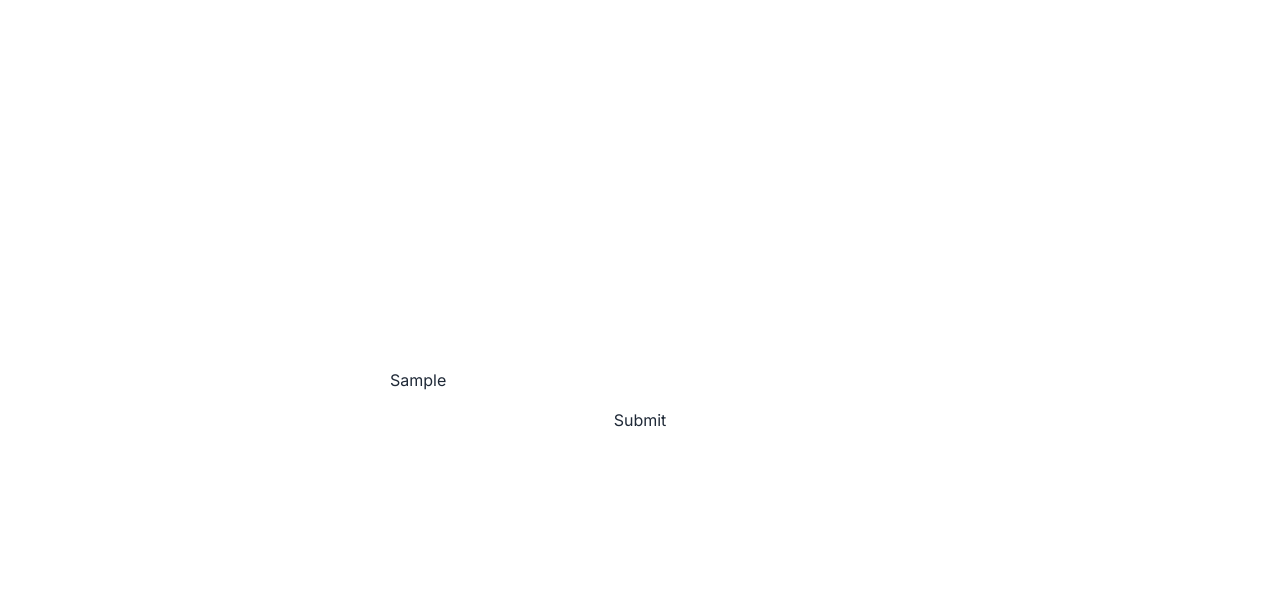
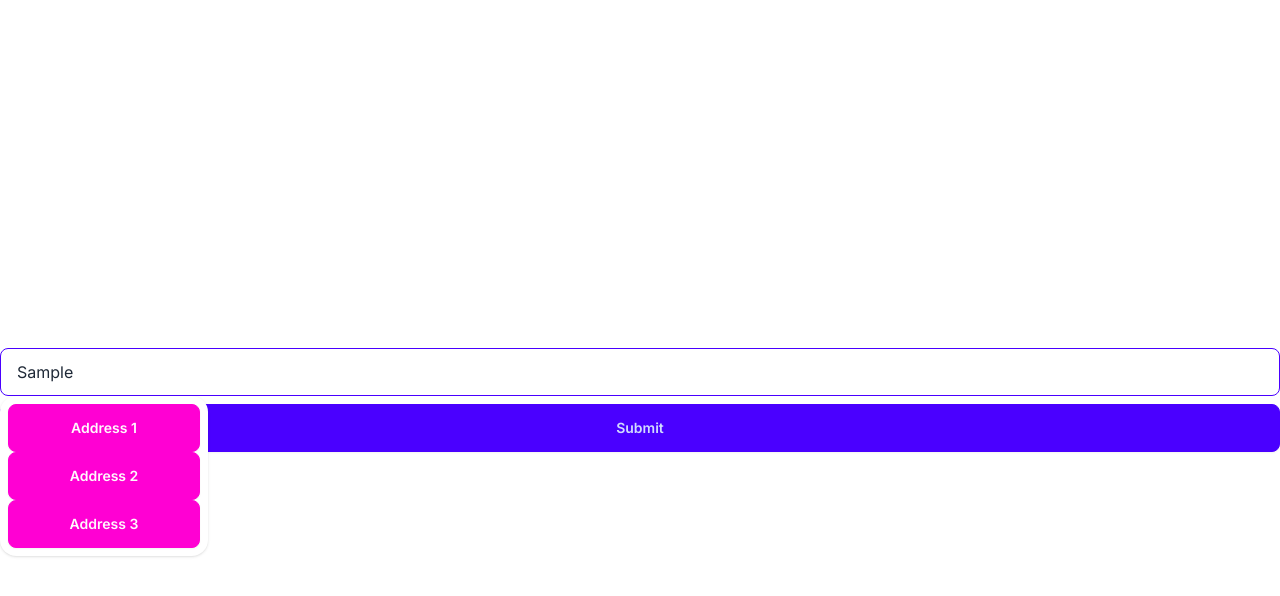
Before and after one commit to MrSucik/ruian-poc, a Next.js app: page / in a window 1280 px wide. Both pictures are taken after typing "Sample" into the empty fields and a click on the button "Submit". Shown: the top 596 px of the page. Built offline with nearby package versions, Linux system fonts and the light colour scheme.

Commit message:
feat: add address form with validations

```diff
--- a/app/page.module.css
+++ /dev/null
@@ -1,16 +0,0 @@
-.main {
-  display: grid;
-  place-items: center;
-  gap: 2rem;
-  padding: 6rem;
-  min-height: 100vh;
-}
-.form {
-  min-width: clamp(200px, 50%, 500px);
-  display: grid;
-  gap: 1rem;
-}
-
-.field {
-  display: grid;
-}
--- a/app/page.tsx
+++ b/app/page.tsx
@@ -1,23 +1,24 @@
 "use client";
 
-import styles from "./page.module.css";
-import React from "react";
+import React, { useState } from "react";
 import { Formik } from "formik";
 
+const validate = (values: { address: string }) => {
+  const errors: { address?: string } = {};
+  if (!values.address) {
+    errors.address = "Address is required.";
+  }
+  return errors;
+};
+
 export default function Home() {
+  const [open, setOpen] = useState(false);
+
   return (
-    <main className={styles.main}>
+    <main className="container grid place-items-center h-screen mx-auto">
       <Formik
         initialValues={{ address: "" }}
-        validate={(values) => {
-          console.log("values", values);
-
-          const errors: { address?: string } = {};
-          if (!values.address) {
-            errors.address = "Required";
-          }
-          return errors;
-        }}
+        validate={validate}
         onSubmit={(values, { setSubmitting }) => {
           setTimeout(() => {
             alert(JSON.stringify(values, null, 2));
@@ -33,19 +34,83 @@ export default function Home() {
           handleBlur,
           handleSubmit,
           isSubmitting,
+          setFieldValue,
         }) => (
-          <form onSubmit={handleSubmit} className={styles.form}>
-            <div className={styles.field}>
+          <form onSubmit={handleSubmit} className="grid gap-2 w-full">
+            <details className="dropdown" open={open}>
+              <summary>
                 <input
                   type="address"
                   name="address"
+                  className="input input-primary w-full"
                   onChange={handleChange}
                   onBlur={handleBlur}
+                  onFocus={() => setOpen(true)}
                   value={values.address}
                 />
-              {errors.address && touched.address && errors.address}
+              </summary>
+              <ul className="p-2 shadow menu dropdown-content z-[1] bg-base-100 rounded-box w-52">
+                <li>
+                  <button
+                    className="btn btn-secondary"
+                    onClick={() => {
+                      setFieldValue("address", "xx");
+                      setOpen(false);
+                    }}
+                    type="button"
+                  >
+                    Address 1
+                  </button>
+                </li>
+                <li>
+                  <button
+                    className="btn btn-secondary"
+                    onClick={() => {
+                      setFieldValue("address", "xx");
+                      setOpen(false);
+                    }}
+                    type="button"
+                  >
+                    Address 2
+                  </button>
+                </li>
+                <li>
+                  <button
+                    className="btn btn-secondary"
+                    onClick={() => {
+                      setFieldValue("address", "xx");
+                      setOpen(false);
+                    }}
+                    type="button"
+                  >
+                    Address 3
+                  </button>
+                </li>
+              </ul>
+            </details>
+            {errors.address && touched.address && (
+              <div role="alert" className="alert alert-error p-2">
+                <svg
+                  xmlns="http://www.w3.org/2000/svg"
+                  className="stroke-current shrink-0 h-6 w-6"
+                  fill="none"
+                  viewBox="0 0 24 24"
+                >
+                  <path
+                    strokeLinecap="round"
+                    strokeLinejoin="round"
+                    strokeWidth="2"
+                    d="M10 14l2-2m0 0l2-2m-2 2l-2-2m2 2l2 2m7-2a9 9 0 11-18 0 9 9 0 0118 0z"
+                  />
+                </svg>
+                <span>{errors.address}</span>
               </div>
-            <button type="submit" disabled={isSubmitting}>
+            )}
+            <button
+              type="submit"
+              disabled={isSubmitting}
+              className="btn btn-primary"
+            >
               Submit
             </button>
           </form>
```
Lines whose indentation alone changed are shown as unchanged.
